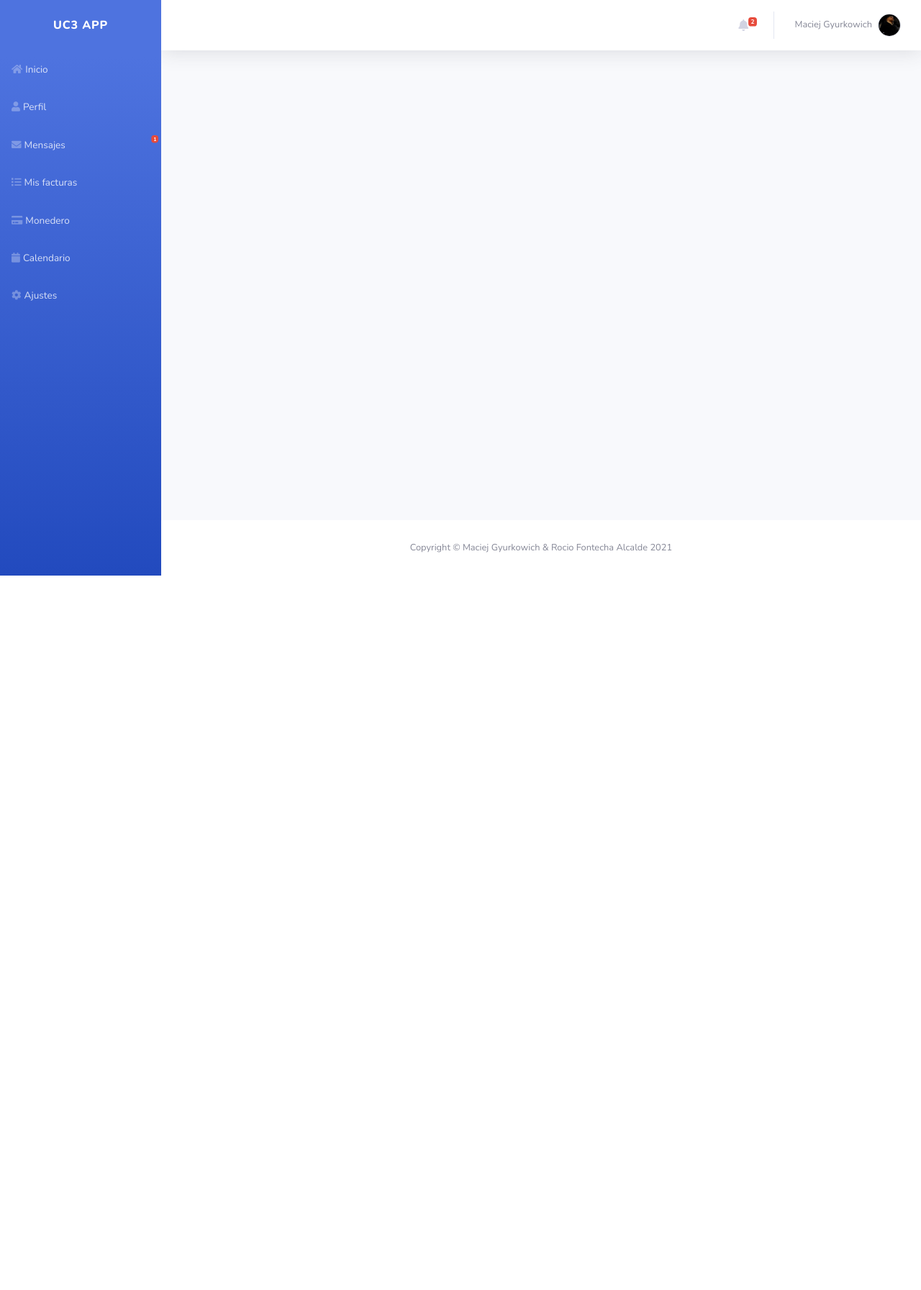
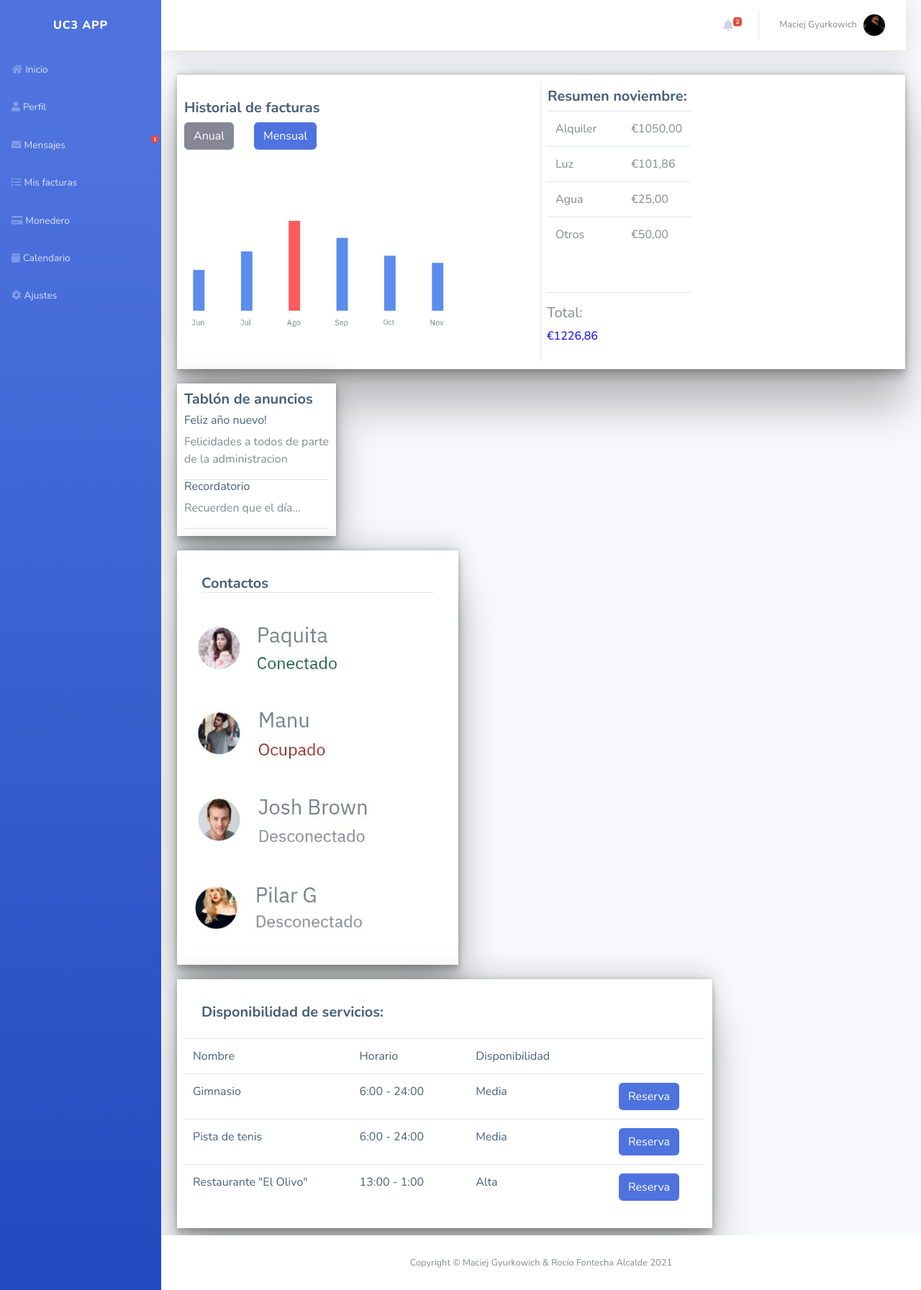
Before and after one commit to MGyurkowich/InterfacesUC3, a Django app: page / in a window 1280 px wide. Shown: the whole page at 72% size. Before the commit the page ends 800 px from the top, so only its background shows below. Run offline with Django 3.2, Linux system fonts and the light colour scheme; some libraries are stand-ins or nearby versions.

Commit message:
0.1
Plantilla y pagina Home hechas

```diff
--- /dev/null
+++ b/condominio/web/static/web/main.css
@@ -0,0 +1,21 @@
+.content-box{
+    margin: 10px; background-color: white;
+    padding: 10px;
+    box-shadow: rgba(0, 0, 0, 0.25) 0px 54px 55px, rgba(0, 0, 0, 0.12) 0px -12px 30px, rgba(0, 0, 0, 0.12) 0px 4px 6px, rgba(0, 0, 0, 0.17) 0px 12px 13px, rgba(0, 0, 0, 0.09) 0px -3px 5px;
+}
+
+.max-5{
+    max-width: 50%;
+}
+
+.max-7{
+    max-width: 75%;
+}
+
+.max-9{
+    max-width: 98%;
+}
+
+.azul{
+    color: #475F7B;
+}
--- a/condominio/web/templates/web/base.html
+++ b/condominio/web/templates/web/base.html
@@ -5,8 +5,13 @@
 <head>
     <meta charset="utf-8">
     <meta name="viewport" content="width=device-width, initial-scale=1.0, shrink-to-fit=no">
-    <title>Blank Page - Brand</title>
+    {% if title %}
+        <title>Actividad 3- {{ title }}</title>
+    {% else %}
+    <title>Actividad 3</title>
+    {% endif %}
     <link rel="stylesheet" href="{% static 'web/bootstrap.min.css' %}">
+    <link rel="stylesheet" href="{% static 'web/main.css' %}">
     <link rel="stylesheet" href="https://fonts.googleapis.com/css?family=Nunito:200,200i,300,300i,400,400i,600,600i,700,700i,800,800i,900,900i">
     <link rel="stylesheet" href="{% static 'web/fonts/fontawesome-all.min.css' %}">
     <link rel="stylesheet" href="{% static 'web/fonts/font-awesome.min.css' %}">
@@ -36,7 +41,7 @@
         </nav>
         <div class="d-flex flex-column" id="content-wrapper">
             <div id="content">
-                <nav class="navbar navbar-light navbar-expand bg-white shadow mb-4 topbar static-top">
+                <nav class="navbar navbar-light navbar-expand bg-white shadow mb-4 topbar static-top max-9">
                     <div class="container-fluid"><button class="btn btn-link d-md-none rounded-circle mr-3" id="sidebarToggleTop" type="button"><i class="fas fa-bars"></i></button>
 
                         <ul class="nav navbar-nav flex-nowrap ml-auto">
@@ -58,12 +63,20 @@
                                 </div>
                     </li>
                     </ul>
-            </div>
-            </nav>
+                    </div>
+                 </nav>
+
+                <div class="container-fluid">
+                    {% block content %}
+
+                    {% endblock %}
+
+
+                </div>
         </div>
         <footer class="bg-white sticky-footer">
             <div class="container my-auto">
-                <div class="text-center my-auto copyright"><span>Copyright © Maciej Gyurkowich &amp; Rocio Fontecha Alcalde 2021</span></div>
+                <div class="text-center my-auto copyright"><span>Copyright © Maciej Gyurkowich &amp; Rocío Fontecha Alcalde 2021</span></div>
             </div>
         </footer>
     </div>
--- /dev/null
+++ b/condominio/web/templates/web/home.html
@@ -0,0 +1,135 @@
+{% extends "web/base.html" %}
+{% load static %}
+{% block content %}
+
+<div class="row">
+    <div class="content-box">
+
+        <div class="row">
+            <div class="border-right max-5">
+                <div class="row p-4">
+                    <h5 class="mr-5 azul"><strong>Historial de facturas</strong></h5>
+                    <div class="offset-2"></div>
+                    <div>
+                        <button type="button" class="btn btn-secondary" >Anual</button>
+                        <button type="button" class="btn btn-primary ml-4" >Mensual</button>
+                    </div>
+                </div>
+                <img class="img-fluid max-7 m-1" src="{% static 'web/historial_mensual.JPG' %}">
+            </div>
+            <div class="p-2 max-5">
+                <h5 class="border-left azul"><strong>Resumen noviembre:</strong></h5>
+                <table class="table">
+                  <thead>
+                  </thead>
+                  <tbody>
+                    <tr>
+                      <td>Alquiler</td>
+                      <td></td>
+                      <td>€1050,00</td>
+                    </tr>
+                    <tr>
+                      <td>Luz</td>
+                      <td></td>
+                      <td>€101,86</td>
+                    </tr>
+                    <tr>
+                      <td>Agua</td>
+                      <td></td>
+                      <td>€25,00</td>
+                    </tr>
+                    <tr>
+                      <td>Otros</td>
+                      <td></td>
+                      <td>€50,00</td>
+                    </tr>
+                  </tbody>
+                </table>
+                <br><hr>
+                <h5>Total:</h5>
+                <p style="color: blue;">€1226,86</p>
+            </div>
+        </div>
+    </div>
+
+    <div class="content-box">
+        <h5 class="azul"><strong>Tablón de anuncios</strong></h5>
+        <div class="border-bottom">
+            <h6 class="azul">Feliz año nuevo!</h6>
+            <p>Felicidades a todos de parte <br>de la administracion</p>
+        </div>
+        <div class="border-bottom">
+            <h6 class="azul">Recordatorio</h6>
+            <p>Recuerden que el día...</p>
+        </div>
+    </div>
+</div>
+
+<div class="row">
+    <div class="content-box">
+        <h5 class="azul border-bottom m-4"><strong>Contactos</strong></h5>
+        <img class="max-7" src="{% static 'web/contactos.JPG' %}">
+    </div>
+
+    <div class="content-box">
+        <h5 class="azul m-4"><strong>Disponibilidad de servicios:</strong></h5>
+                <table class="table azul">
+                  <thead>
+                  </thead>
+                  <tbody>
+                    <tr>
+                      <td>Nombre</td>
+                      <td></td>
+                      <td></td>
+                      <td>Horario</td>
+                      <td></td>
+                      <td></td>
+                      <td>Disponibilidad</td>
+                      <td></td>
+                      <td></td>
+                      <td></td>
+                    </tr>
+                    <tr>
+                      <td>Gimnasio</td>
+                      <td></td>
+                      <td></td>
+                      <td>6:00 - 24:00</td>
+                      <td></td>
+                      <td></td>
+                      <td>Media</td>
+                      <td></td>
+                      <td></td>
+                      <td><button type="button" class="btn btn-primary ml-4 mr-4" >Reserva</button></td>
+                    </tr>
+                    <tr>
+                      <td>Pista de tenis</td>
+                      <td></td>
+                      <td></td>
+                      <td>6:00 - 24:00</td>
+                      <td></td>
+                      <td></td>
+                      <td>Media</td>
+                      <td></td>
+                      <td></td>
+                      <td><button type="button" class="btn btn-primary ml-4 mr-4" >Reserva</button></td>
+                    </tr>
+                    <tr>
+                      <td>Restaurante "El Olivo"</td>
+                      <td></td>
+                      <td></td>
+                      <td>13:00 - 1:00</td>
+                      <td></td>
+                      <td></td>
+                      <td>Alta</td>
+                      <td></td>
+                      <td></td>
+                      <td><button type="button" class="btn btn-primary ml-4 mr-4" >Reserva</button></td>
+                    </tr>
+                  </tbody>
+                </table>
+
+    </div>
+
+</div>
+
+{% endblock content %}
--- a/condominio/web/views.py
+++ b/condominio/web/views.py
@@ -3,4 +3,4 @@ from django.shortcuts import render
 
 def home(request):
 
-    return render(request, 'web/base.html')
+    return render(request, 'web/home.html')
```
Also changed, not shown: condominio/web/static/web/contactos.JPG (added), condominio/web/static/web/historial_mensual.JPG (added).
